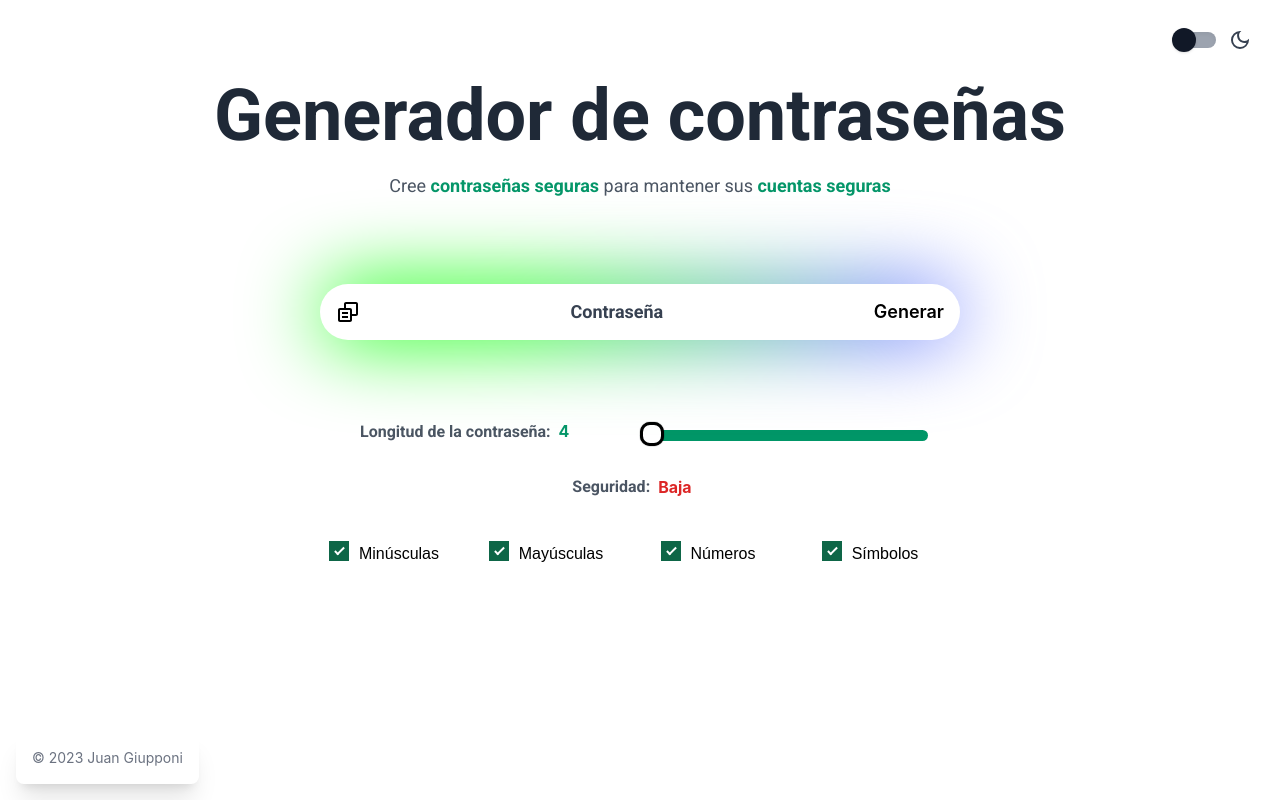
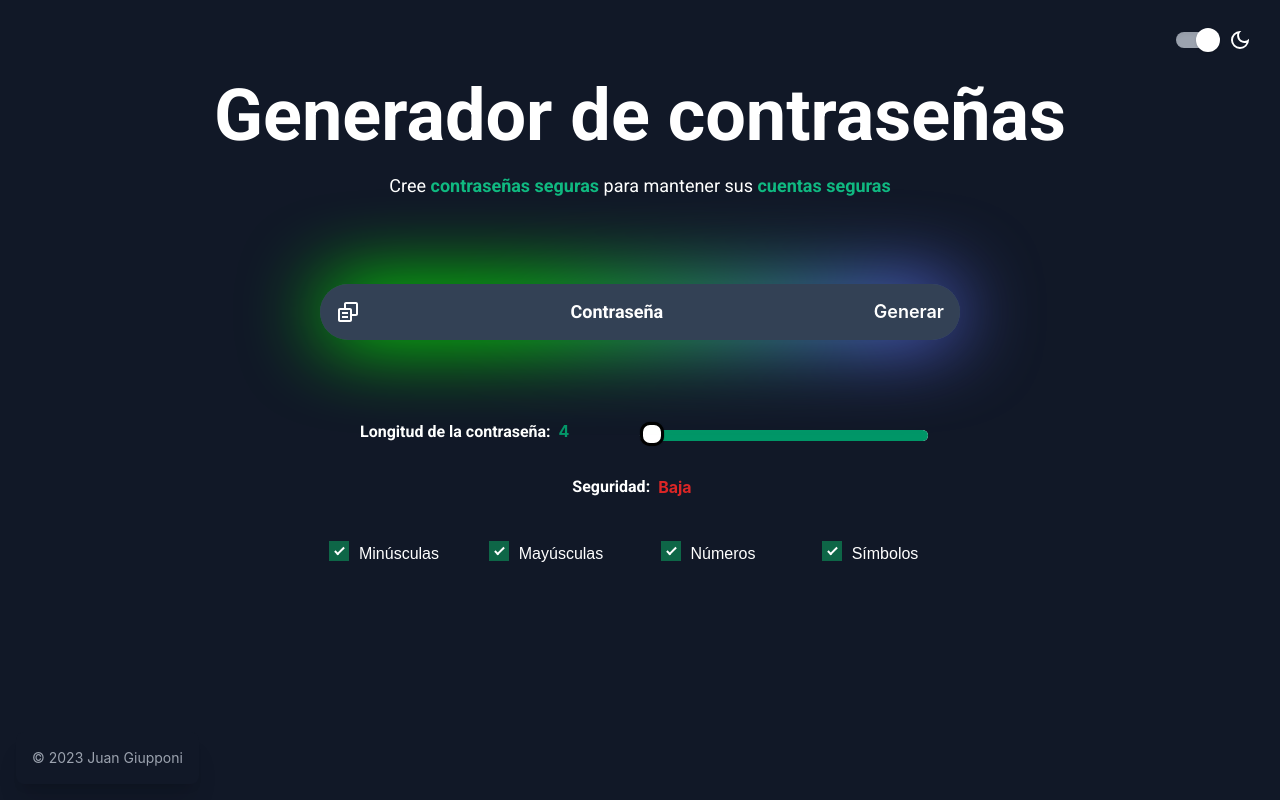
Before and after one commit to joajo13/react-password-generator, a React (Vite) app: page / in a window 1280 px wide. Built offline with nearby package versions, Linux system fonts and the light colour scheme.

Commit message:
Dark mode predeterminado

```diff
--- a/src/components/Footer.jsx
+++ b/src/components/Footer.jsx
@@ -9,6 +9,7 @@ export const Footer = React.memo(() => {
           <a
             href="https://react-portfolio-v2-tau.vercel.app"
             className="hover:underline"
+            target="_blank"
           >
             Juan Giupponi
           </a>
--- a/src/components/Navbar.jsx
+++ b/src/components/Navbar.jsx
@@ -9,6 +9,7 @@ export const Navbar = ({ handleToggleTheme }) => {
             type="checkbox"
             className="sr-only"
             onChange={handleToggleTheme}
+            defaultChecked
           />
           <div className="w-10 h-4 bg-gray-400 rounded-full shadow-inner"></div>
           <div className="dot absolute w-6 h-6 bg-gray-900 rounded-full shadow -left-1 -top-1 transition"></div>
--- a/src/components/PasswordCard.jsx
+++ b/src/components/PasswordCard.jsx
@@ -9,7 +9,7 @@ export const PasswordCard = React.memo(
           <button className="flex bg-emerald-600 bg-opacity-40 md:bg-transparent hover:bg-emerald-600 hover:bg-opacity-40 rounded-2xl p-2 ml-2 h-10 w-10 items-center font-semibold active:scale-90 duration-75">
             <BiCopyAlt
               size={32}
-              onClick={() => copyToClipboard(password)}
+              onClick={(e) => copyToClipboard(password, e)}
               className="text-black dark:text-white"
             />
           </button>
--- a/src/hooks/usePasswordGenerator.js
+++ b/src/hooks/usePasswordGenerator.js
@@ -11,13 +11,14 @@ export const usePasswordGenerator = () => {
     const [useNumbers, setUseNumbers] = useState(true);
     const [useSymbols, setUseSymbols] = useState(true);
 
-    const handleClick = useCallback(() => {
+    const handleClick = useCallback((e) => {
+        e.preventDefault();
         setPassword(generatePassword(length, useLettersMin, useLettersMayus, useNumbers, useSymbols));
     }, [length, useLettersMin, useLettersMayus, useNumbers, useSymbols]);
 
     const handleLengthChange = (e) => {
         setLength(e.target.value);
-        handleClick()
+        handleClick(e)
     };
 
     const handleLettersMinChange = (e) => {
@@ -36,7 +37,8 @@ export const usePasswordGenerator = () => {
         setUseSymbols(e.target.checked);
     };
 
-    const copyToClipboard = async (str) => {
+    const copyToClipboard = async (str, e) => {
+        e.preventDefault();
         try {
             await navigator.clipboard.writeText(str);
             toast.success("Copiado al portapapeles");
--- a/src/hooks/useTheme.jsx
+++ b/src/hooks/useTheme.jsx
@@ -1,7 +1,7 @@
 import { useEffect, useState } from "react";
 
 export const useTheme = () => {
-  const [theme, setTheme] = useState(false);
+  const [theme, setTheme] = useState(true);
 
   const handleToggleTheme = () => {
     setTheme((t) => !t);
--- a/src/index.css
+++ b/src/index.css
@@ -8,6 +8,13 @@
   font-weight: 400;
 }
 
+/*-----------------------------------------------disable blue highlight--------------------------------------------------------*/
+
+* {
+  -webkit-tap-highlight-color: rgba(0, 0, 0, 0);
+}
+
+/*------------------------------------------box light-------------------------------------------------*/
 .box {
   position: relative;
   background: white;
```
